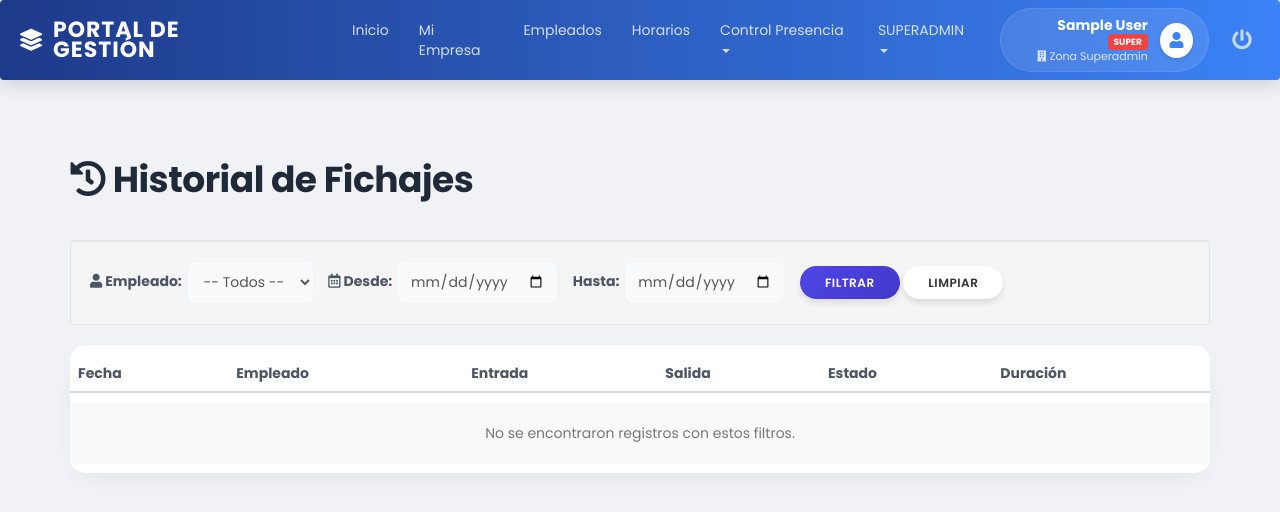
After one commit to jlangon187/sge, a Flask app: page /admin/empresas/registros in a window 1280 px wide. The commit adds this page. Shown: the top 512 px of the page. Run offline with Flask 3, Linux system fonts and the light colour scheme; the visitor is signed in with stand-in values (Sample User, id 1); data that the repository does not hold is empty; some libraries are stand-ins or nearby versions.

Commit message:
incidencias y control de presencia

```diff
--- a/app/empresas/routes.py
+++ b/app/empresas/routes.py
@@ -1,7 +1,8 @@
 from flask import render_template, redirect, url_for, flash, session, request
 from . import empresas_bp
 from .forms import EmpresaForm
-from ..models import Empresa
+from datetime import datetime, date, timedelta
+from ..models import Registro, Incidencia, Trabajador, Empresa
 from .. import db
 
 # 1. GESTIÓN DE MI EMPRESA (Admin) - Ruta: /empresas/mi-empresa
@@ -79,3 +80,74 @@ def seleccionar_empresa(id):
     session['empresa_nombre'] = empresa.nombrecomercial
     flash(f'Gestionando: {empresa.nombrecomercial}')
     return redirect(url_for('empresas.gestion_empresa'))
+
+# --- LISTADO DE REGISTROS ---
+@empresas_bp.route('/registros')
+def ver_registros():
+    if 'user_id' not in session: return redirect(url_for('auth.login'))
+
+    empresa_id = session.get('empresa_id')
+    if not empresa_id: return redirect(url_for('main.index'))
+
+    # Filtros desde la URL (GET)
+    empleado_id = request.args.get('empleado', type=int)
+    fecha_desde = request.args.get('desde')
+    fecha_hasta = request.args.get('hasta')
+
+    # Consulta Base
+    query = Registro.query.join(Trabajador).filter(Trabajador.idEmpresa == empresa_id)
+
+    # Aplicar filtros si existen
+    if empleado_id:
+        query = query.filter(Registro.id_trabajador == empleado_id)
+
+    if fecha_desde:
+        query = query.filter(Registro.fecha >= datetime.strptime(fecha_desde, '%Y-%m-%d').date())
+
+    if fecha_hasta:
+        query = query.filter(Registro.fecha <= datetime.strptime(fecha_hasta, '%Y-%m-%d').date())
+
+    # Ordenar por fecha descendente (lo más nuevo primero)
+    registros = query.order_by(Registro.hora_entrada.desc()).all()
+
+    # Para el desplegable del filtro
+    empleados = Trabajador.query.filter_by(idEmpresa=empresa_id).all()
+
+    return render_template('registros_list.html',
+                           registros=registros,
+                           empleados=empleados,
+                           sel_empleado=empleado_id,
+                           sel_desde=fecha_desde,
+                           sel_hasta=fecha_hasta)
+
+# --- LISTADO DE INCIDENCIAS ---
+@empresas_bp.route('/incidencias')
+def ver_incidencias():
+    if 'user_id' not in session: return redirect(url_for('auth.login'))
+
+    empresa_id = session.get('empresa_id')
+    if not empresa_id: return redirect(url_for('main.index'))
+
+    # Filtros
+    empleado_id = request.args.get('empleado', type=int)
+    fecha_filtro = request.args.get('fecha')
+
+    query = Incidencia.query.join(Trabajador).filter(Trabajador.idEmpresa == empresa_id)
+
+    if empleado_id:
+        query = query.filter(Incidencia.id_trabajador == empleado_id)
+
+    if fecha_filtro:
+        # Filtrar por día exacto
+        fecha_obj = datetime.strptime(fecha_filtro, '%Y-%m-%d').date()
+        # Truco para filtrar DATETIME por DATE:
+        query = query.filter(db.func.date(Incidencia.fecha_hora) == fecha_obj)
+
+    incidencias = query.order_by(Incidencia.fecha_hora.desc()).all()
+    empleados = Trabajador.query.filter_by(idEmpresa=empresa_id).all()
+
+    return render_template('incidencias_list.html',
+                           incidencias=incidencias,
+                           empleados=empleados,
+                           sel_empleado=empleado_id,
+                           sel_fecha=fecha_filtro)
--- a/app/templates/base.html
+++ b/app/templates/base.html
@@ -36,6 +36,16 @@
                             <li><a href="{{ url_for('empresas.gestion_empresa') }}">Mi Empresa</a></li>
                             <li><a href="{{ url_for('empleados.lista_empleados') }}">Empleados</a></li>
                             <li><a href="{{ url_for('horarios.lista_horarios') }}">Horarios</a></li>
+
+                            <li class="dropdown">
+                                <a href="#" class="dropdown-toggle" data-toggle="dropdown">
+                                    Control Presencia <span class="caret"></span>
+                                </a>
+                                <ul class="dropdown-menu">
+                                    <li><a href="{{ url_for('empresas.ver_registros') }}"><i class="fas fa-history"></i> Ver Fichajes</a></li>
+                                    <li><a href="{{ url_for('empresas.ver_incidencias') }}"><i class="fas fa-exclamation-triangle"></i> Incidencias</a></li>
+                                </ul>
+                            </li>
                         {% endif %}
                         {% if session.get('user_role') == 'Superadministrador' %}
                             <li class="dropdown">
--- /dev/null
+++ b/app/templates/registros_list.html
@@ -0,0 +1,85 @@
+{% extends "base.html" %}
+
+{% block title %}Registros de Presencia{% endblock %}
+
+{% block page_content %}
+<div class="page-header">
+    <h1><i class="fas fa-history"></i> Historial de Fichajes</h1>
+</div>
+
+<div class="well">
+    <form class="form-inline" method="GET">
+        <div class="form-group">
+            <label><i class="fas fa-user"></i> Empleado:</label>
+            <select name="empleado" class="form-control">
+                <option value="">-- Todos --</option>
+                {% for emp in empleados %}
+                <option value="{{ emp.id_trabajador }}" {% if sel_empleado == emp.id_trabajador %}selected{% endif %}>
+                    {{ emp.nombre }} {{ emp.apellidos }}
+                </option>
+                {% endfor %}
+            </select>
+        </div>
+        <div class="form-group" style="margin-left: 10px;">
+            <label><i class="far fa-calendar-alt"></i> Desde:</label>
+            <input type="date" name="desde" class="form-control" value="{{ sel_desde }}">
+        </div>
+        <div class="form-group" style="margin-left: 10px;">
+            <label>Hasta:</label>
+            <input type="date" name="hasta" class="form-control" value="{{ sel_hasta }}">
+        </div>
+        <button type="submit" class="btn btn-primary" style="margin-left: 10px;">Filtrar</button>
+        <a href="{{ url_for('empresas.ver_registros') }}" class="btn btn-default">Limpiar</a>
+    </form>
+</div>
+
+<div class="panel panel-default">
+    <table class="table table-striped table-hover">
+        <thead>
+            <tr>
+                <th>Fecha</th>
+                <th>Empleado</th>
+                <th>Entrada</th>
+                <th>Salida</th>
+                <th>Estado</th>
+                <th>Duración</th>
+            </tr>
+        </thead>
+        <tbody>
+            {% for reg in registros %}
+            <tr>
+                <td><strong>{{ reg.fecha.strftime('%d/%m/%Y') }}</strong></td>
+                <td>{{ reg.trabajador.nombre }} {{ reg.trabajador.apellidos }}</td>
+                <td class="text-success"><i class="fas fa-sign-in-alt"></i> {{ reg.hora_entrada.strftime('%H:%M') }}</td>
+                <td>
+                    {% if reg.hora_salida %}
+                        <span class="text-danger"><i class="fas fa-sign-out-alt"></i> {{ reg.hora_salida.strftime('%H:%M') }}</span>
+                    {% else %}
+                        <span class="text-muted">--:--</span>
+                    {% endif %}
+                </td>
+                <td>
+                    {% if reg.hora_salida %}
+                        <span class="label label-success">Completado</span>
+                    {% else %}
+                        <span class="label label-warning">En curso (Trabajando)</span>
+                    {% endif %}
+                </td>
+                <td>
+                    {% if reg.hora_salida %}
+                        {% set duracion = (reg.hora_salida - reg.hora_entrada).total_seconds() / 3600 %}
+                        {{ "%.2f"|format(duracion) }} h
+                    {% else %}
+                        -
+                    {% endif %}
+                </td>
+            </tr>
+            {% else %}
+            <tr>
+                <td colspan="6" class="text-center text-muted">No se encontraron registros con estos filtros.</td>
+            </tr>
+            {% endfor %}
+        </tbody>
+    </table>
+</div>
+{% endblock %}
```
Also changed, not shown: app/templates/incidencias_list.html (added, +55 -0 lines), crear_datos_iniciales.py (+56 -6 lines).
